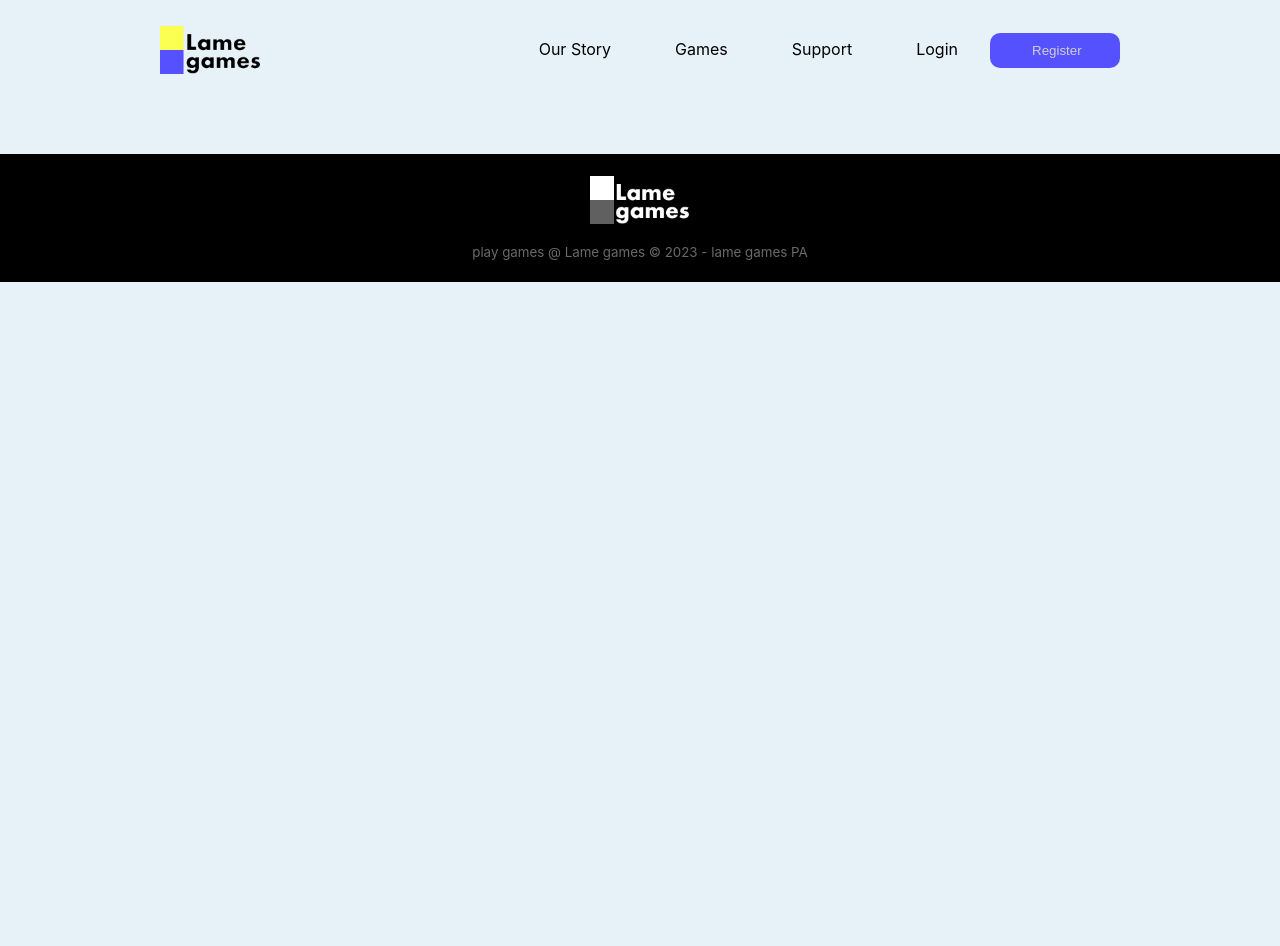
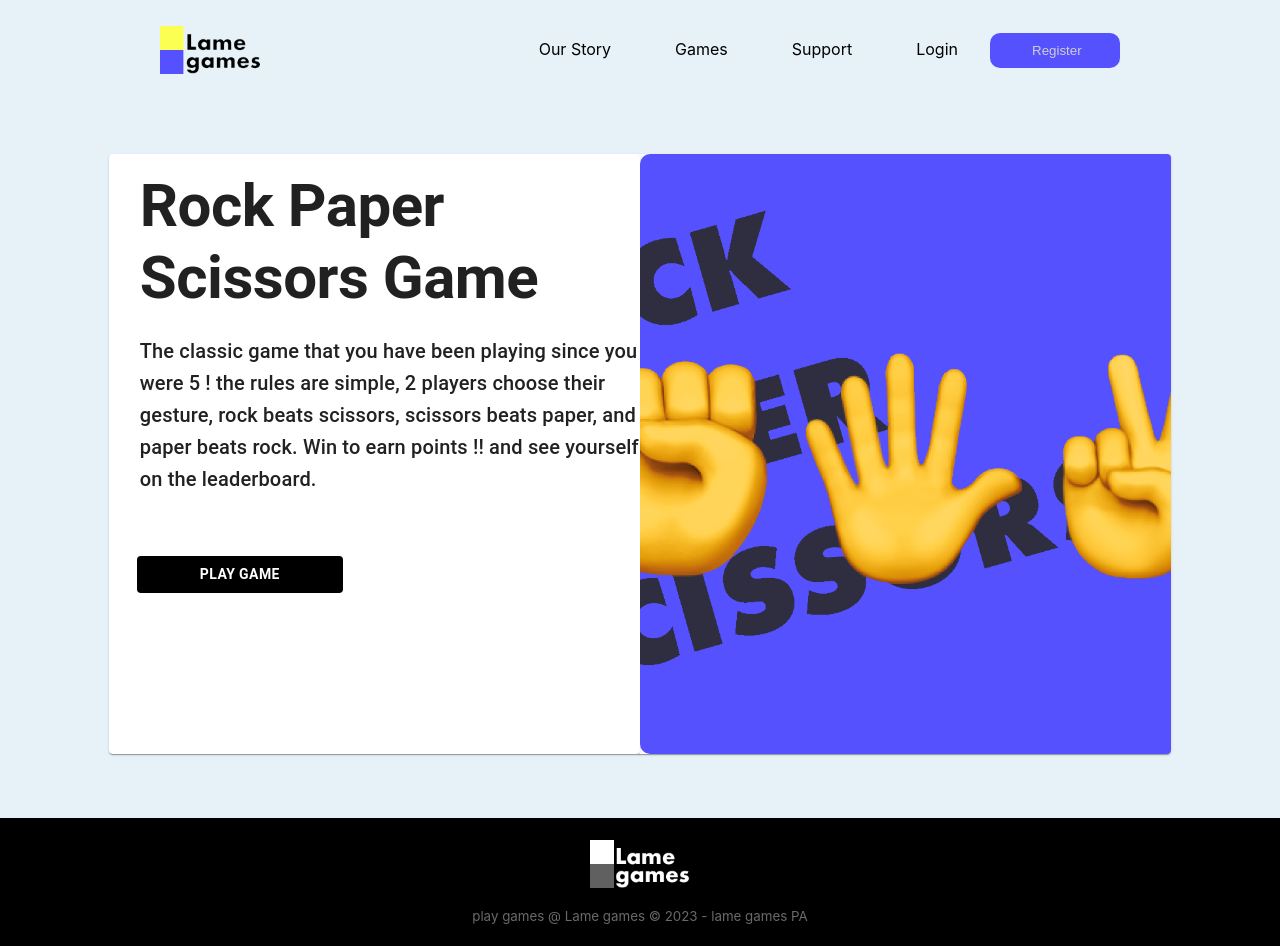
Before and after one commit to dzakyadlh/Binar-Academy-FSW-Challenge-Final, a React (Create React App) app: page /gamedetails in a window 1280 px wide. Before the commit the page ends 800 px from the top, so only its background shows below. Built offline with nearby package versions, Linux system fonts and the light colour scheme.

Commit message:
HAIQAL - Fourth Commit: Added GameDetails Page

```diff
--- a/src/App.js
+++ b/src/App.js
@@ -2,6 +2,7 @@ import React, { useEffect } from "react";
 import GameList from "./pages/GameList";
 import Navbar from "./components/navbar/navbar";
 import Footer from "./components/Footer/footer";
+import GameDetails from "./pages/GameDetails";
 
 import "./App.css";
 
@@ -15,6 +16,7 @@ const App = () => {
       <Navbar />
       <Routes>
         <Route path="gamelist" element={<GameList />} />
+        <Route path="gamedetails" element={<GameDetails />} />
       </Routes>
       <Footer />
     </React.Fragment>
--- /dev/null
+++ b/src/pages/GameDetails/index.jsx
@@ -0,0 +1,91 @@
+import { useState, useEffect } from "react";
+import * as React from "react";
+import Card from "@mui/material/Card";
+import Box from "@mui/material/Card";
+import CardActions from "@mui/material/CardActions";
+import CardContent from "@mui/material/CardContent";
+import CardMedia from "@mui/material/CardMedia";
+import Button from "@mui/material/Button";
+import Typography from "@mui/material/Typography";
+import imgRPS from "../../assets/RPS.png";
+import imgNBA from "../../assets/NBA2K23.jpg";
+
+import "./style.css";
+import { Container } from "react-bootstrap";
+
+const GameDetail = () => {
+  // const [data, setData] = useState([]);
+
+  // const fetchData = () => {
+  //     fetch("http://localhost:5000/gamelist/get")
+  //     .then((response) => response.json())
+  //     .then((result) => {
+  //         setData(result.data);
+  //     });
+  // };
+
+  // useEffect(() => {
+  //     fetchData();
+  // }, []);
+
+  // console.log(data);
+
+  return (
+    <Container>
+      <Card sx={{ display: "flex", width: 0.83, height: "600px" }}>
+        <Box sx={{ maxWidth: 1 / 2 }}>
+          <CardContent>
+            <Typography
+              gutterBottom
+              variant="h2"
+              component="div"
+              sx={{ width: 1 }}
+              style={{ fontWeight: "bold", marginLeft: "15px" }}
+            >
+              Rock Paper Scissors Game
+            </Typography>
+            <Typography
+              gutterBottom
+              variant="h6"
+              component="div"
+              style={{ marginLeft: "15px" }}
+              sx={{ width: 1 }}
+            >
+              The classic game that you have been playing since you were 5 ! the
+              rules are simple, 2 players choose their gesture, rock beats
+              scissors, scissors beats paper, and paper beats rock. Win to earn
+              points !! and see yourself on the leaderboard.
+            </Typography>
+          </CardContent>
+          <CardActions style={{ marginBottom: "20px", marginTop: "30px" }}>
+            <Button
+              size="md"
+              style={{
+                fontWeight: "bold",
+                backgroundColor: "black",
+                color: "white",
+                width: "40%",
+                marginLeft: "20px",
+              }}
+            >
+              PLAY GAME
+            </Button>
+          </CardActions>
+        </Box>
+        <CardMedia
+          sx={{
+            maxWidth: 1 / 2,
+            backgroundSize: "cover",
+            height: "inherit",
+            width: "inherit",
+          }}
+          image={imgRPS}
+          title="game image"
+          style={{ objectFit: "contain", borderRadius: "10px 0 0 10px" }}
+        />
+      </Card>
+    </Container>
+  );
+};
+
+export default GameDetail;
--- /dev/null
+++ b/src/pages/GameDetails/style.css
@@ -0,0 +1,11 @@
+body {
+  background-color: #e7f2f8;
+}
+
+.container {
+  display: flex;
+  flex-direction: column;
+  align-items: center;
+  margin-top: 5%;
+  gap: 30px;
+}
```
Also changed, not shown: src/assets/LOGO.png.
